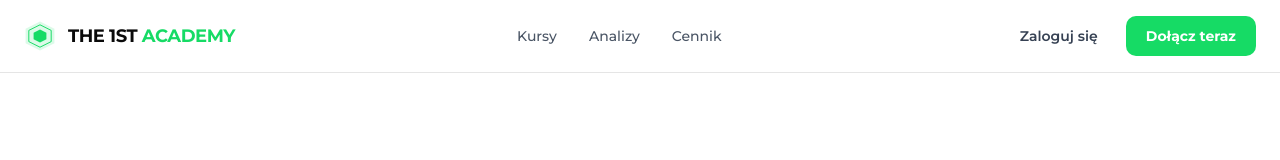
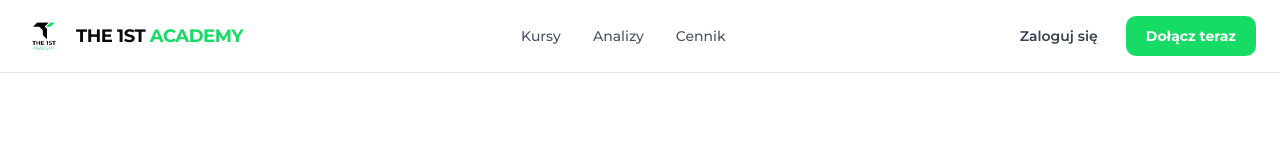
Before and after one commit to The1stFund/academy, a Next.js app in the folder frontend/: page / in a window 1280 px wide. Shown: the top 160 px of the page. Built offline with nearby package versions, Linux system fonts and the light colour scheme.

Commit message:
Add real logo to navigation and footer

```diff
--- a/frontend/src/app/page.tsx
+++ b/frontend/src/app/page.tsx
@@ -8,11 +8,7 @@ export default function LandingPage() {
       {/* NAV */}
       <nav className="border-b px-6 py-4 flex items-center justify-between max-w-7xl mx-auto">
         <div className="flex items-center gap-3">
-          <svg width="32" height="32" viewBox="0 0 100 100" fill="none">
-            <polygon points="50,5 95,27.5 95,72.5 50,95 5,72.5 5,27.5" fill="#16db65" opacity="0.15"/>
-            <polygon points="50,15 85,32.5 85,67.5 50,85 15,67.5 15,32.5" fill="none" stroke="#16db65" strokeWidth="3"/>
-            <polygon points="50,30 70,40 70,60 50,70 30,60 30,40" fill="#16db65"/>
-          </svg>
+          <img src="/the1stacademy_Logo_sygnet.png" alt="The1st Academy" style={{ width: '40px', height: '40px', objectFit: 'contain' }} />
           <span className="text-lg font-bold tracking-tight">THE 1ST <span style={{ color: '#16db65' }}>ACADEMY</span></span>
         </div>
         <div className="hidden md:flex items-center gap-8">
@@ -168,10 +164,7 @@ export default function LandingPage() {
       <footer className="border-t px-6 py-10">
         <div className="max-w-7xl mx-auto flex flex-col md:flex-row items-center justify-between gap-4">
           <div className="flex items-center gap-2">
-            <svg width="24" height="24" viewBox="0 0 100 100" fill="none">
-              <polygon points="50,15 85,32.5 85,67.5 50,85 15,67.5 15,32.5" fill="none" stroke="#16db65" strokeWidth="4"/>
-              <polygon points="50,30 70,40 70,60 50,70 30,60 30,40" fill="#16db65"/>
-            </svg>
+            <img src="/the1stacademy_Logo_sygnet.png" alt="The1st Academy" style={{ width: '28px', height: '28px', objectFit: 'contain' }} />
             <span className="text-sm font-bold">THE 1ST ACADEMY</span>
           </div>
           <p className="text-xs text-gray-400">© 2026 The1st Academy Ltd. Wszelkie prawa zastrzeżone.</p>
```
Also changed, not shown: frontend/public/the1stacademy_Logo_sygnet.png (added).
